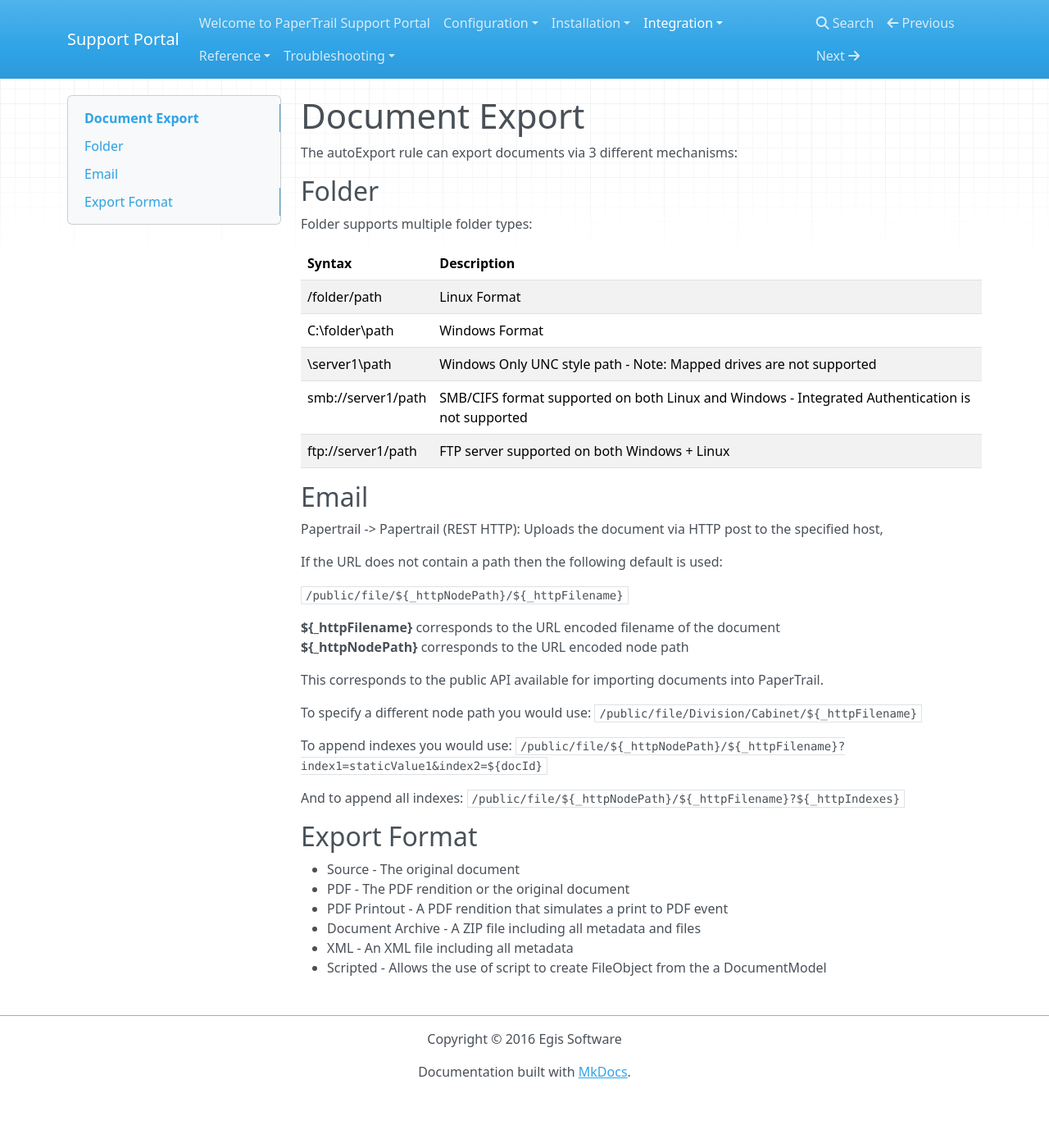
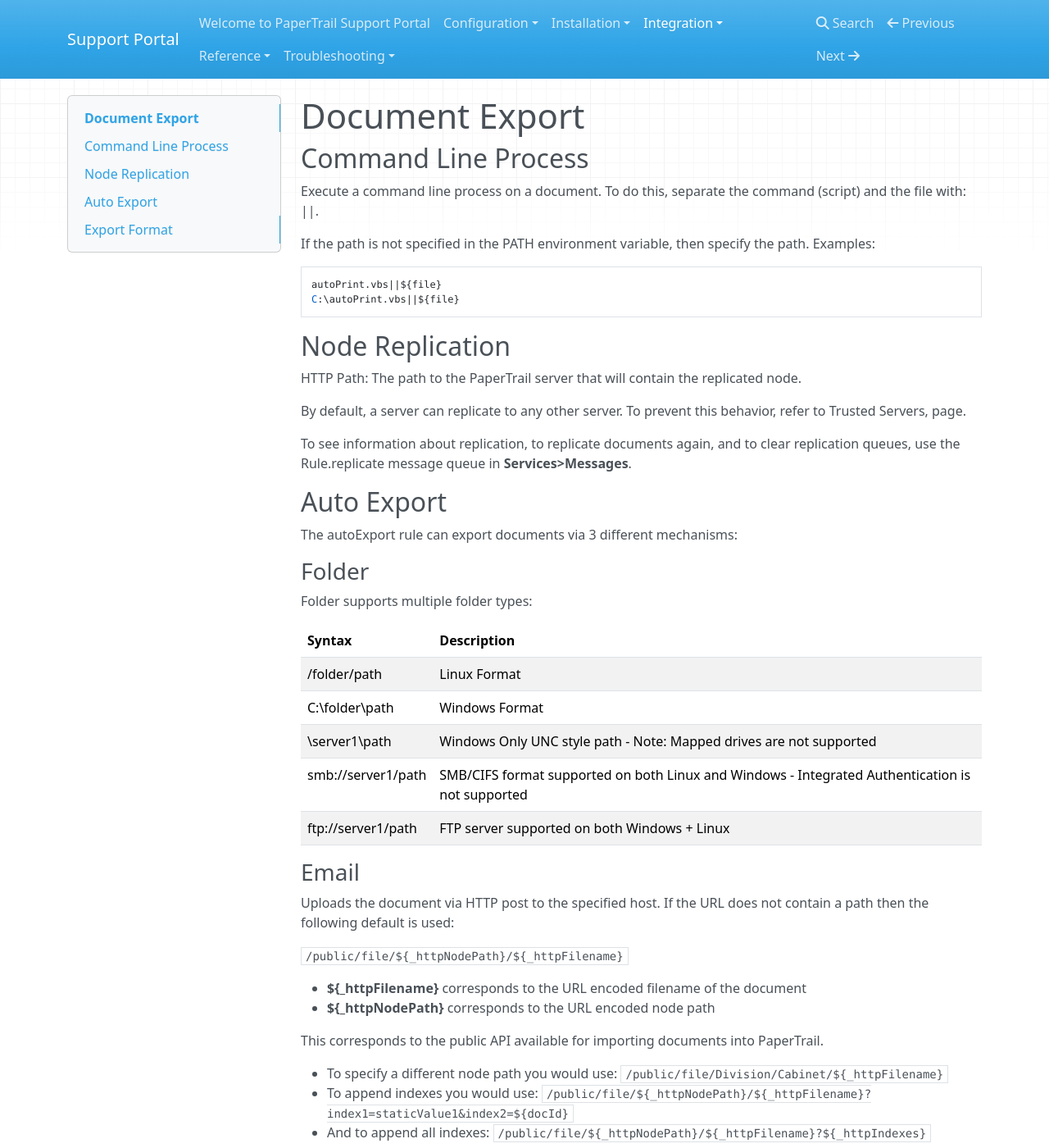
Before and after one commit to ryanegis/support-portal, an MkDocs documentation site: the page built from docs/Integration/Folder Export.md, in a window 1280 px wide and 1400 px high. Shown: the whole window at 82% size. Built offline with MkDocs 1.6.1, drawn with Linux system fonts in a browser that asks for light colours; nearby versions of some CDN libraries; old or Windows-style settings are respelled for this version of MkDocs; some of the changed text lies outside the part shown.

Commit message:
Added Export content

````diff
--- a/docs/Integration/Folder Export.md
+++ b/docs/Integration/Folder Export.md
@@ -1,8 +1,30 @@
 # Document Export
+
+## Command Line Process
+
+Execute a command line process on a document. To do this, separate the command (script) and the file with: ||.
+
+If the path is not specified in the PATH environment variable, then specify the path.
+Examples:
+
+```javascript
+autoPrint.vbs||${file}
+C:\autoPrint.vbs||${file}
+```
+
+## Node Replication
+
+HTTP Path: The path to the PaperTrail server that will contain the replicated node.
+
+By default, a server can replicate to any other server. To prevent this behavior, refer to Trusted Servers, page.
+
+To see information about replication, to replicate documents again, and to clear replication queues, use the Rule.replicate message queue in **Services>Messages**.
+
+## Auto Export
 
 The autoExport rule can export documents via 3 different mechanisms:
 
-## Folder
+### Folder
 
 Folder supports multiple folder types:
 
@@ -15,27 +37,30 @@ Folder supports multiple folder types:
 | ftp://server1/path     | 	FTP server supported on both Windows + Linux
 
 
-## Email
+### Email
 
-Papertrail -> Papertrail (REST HTTP): Uploads the document via HTTP post to the specified host,
-
-If the URL does not contain a path then the following default is used:
+Uploads the document via HTTP post to the specified host. If the URL does not contain a path then the following default is used:
 
 `/public/file/${_httpNodePath}/${_httpFilename}`
 
-**${_httpFilename}** corresponds to  the URL encoded filename of the document
-**${_httpNodePath}** corresponds to the URL encoded node path
+-  **${_httpFilename}** corresponds to  the URL encoded filename of the document
+-   **${_httpNodePath}** corresponds to the URL encoded node path
 
 This corresponds to the public API available for importing documents into PaperTrail.
 
-To specify a different node path you would use:
+-  To specify a different node path you would use:
 `/public/file/Division/Cabinet/${_httpFilename}`
+-  To append indexes you would use:
+`/public/file/${_httpNodePath}/${_httpFilename}?index1=staticValue1&index2=${docId}`
+-  And to append all indexes:
+`/public/file/${_httpNodePath}/${_httpFilename}?${_httpIndexes}`
 
-To append indexes you would use:
-`/public/file/${_httpNodePath}/${_httpFilename}?index1=staticValue1&index2=${docId}`
+### PaperTrail Server
 
-And to append all indexes:
-`/public/file/${_httpNodePath}/${_httpFilename}?${_httpIndexes}`
+
+*  HTTP Path: The URL of the PaperTrail server to which the documents will be exported. Example: http://headoffice:8080
+*  Include: We recommend Document Archive or Source.
+
 
 ## Export Format
 
````
